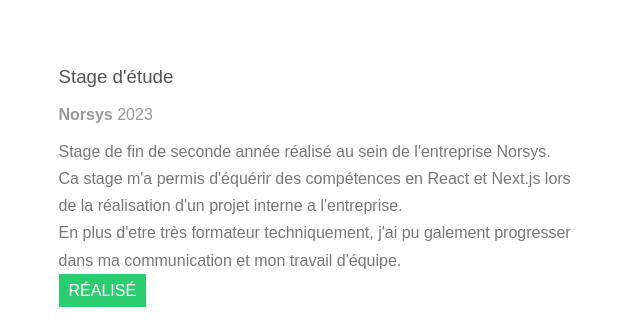
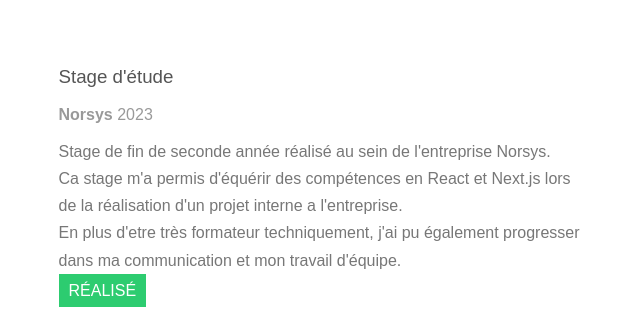
Before and after one commit to salami0088/cv-numerique, a plain HTML site: page index.html in a window 1280 px wide. Shown: the part 1640-1964 px from the top of the page, 640-1280 px from the left. Drawn offline with nearby package versions, Linux system fonts and the light colour scheme.

Commit message:
Update index.html

```diff
--- a/index.html
+++ b/index.html
@@ -200,7 +200,7 @@
           <p>Stage de fin de seconde année réalisé au sein de l'entreprise Norsys.<br>
             Ca stage m'a permis d'équérir des compétences en React et Next.js lors de la réalisation d'un projet interne
             a l'entreprise. <br>
-            En plus d'etre très formateur techniquement, j'ai pu galement progresser dans ma communication et mon
+            En plus d'etre très formateur techniquement, j'ai pu également progresser dans ma communication et mon
             travail d'équipe. </p>
 
           <span>RÉALISÉ</span>
```
